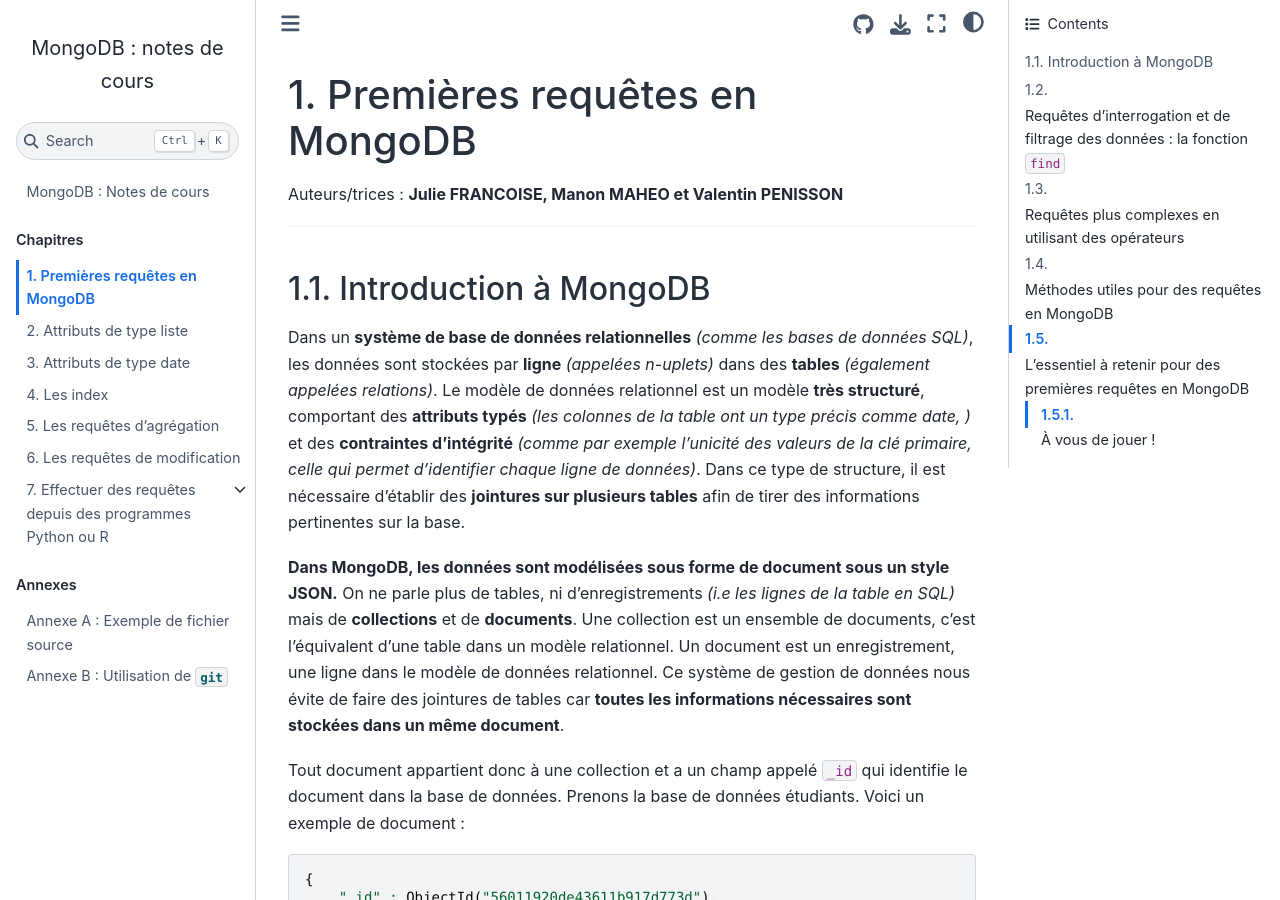
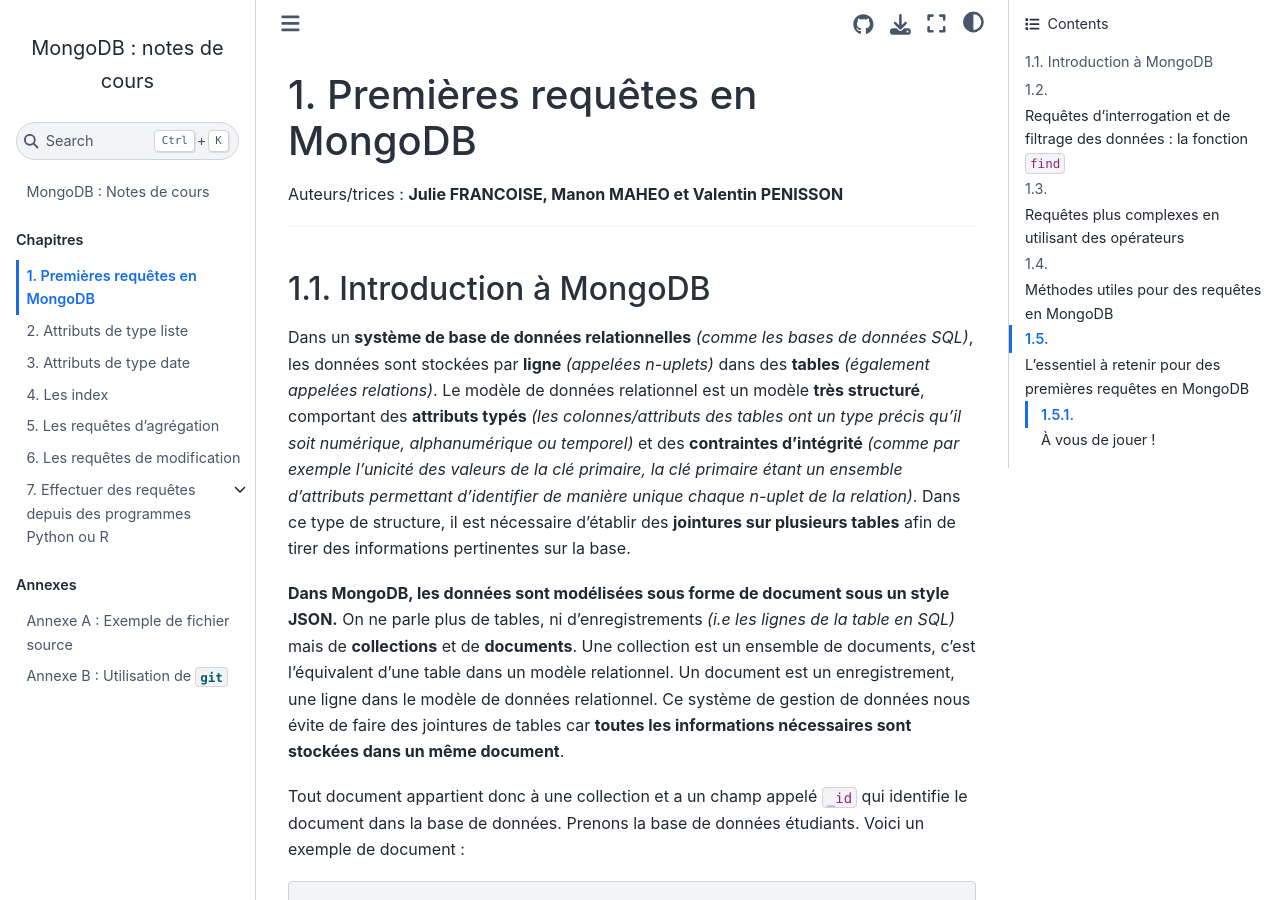
Before and after one commit to rtavenar/mongo_book, a Jupyter Book: the page built from content/01_find.md, in a window 1280 px wide and 900 px high. Built offline with Jupyter Book 1.0.4 settings and Sphinx 7.4.7 and the Sphinx Book theme 1.1.4, drawn with Linux system fonts in a browser that asks for light colours.

Commit message:
Update 01_find.md

```diff
--- a/content/01_find.md
+++ b/content/01_find.md
@@ -21,7 +21,7 @@
 
 ## Introduction à MongoDB
 
-Dans un **système de base de données relationnelles** *(comme les bases de données SQL)*, les données sont stockées par **ligne** *(appelées n-uplets)* dans des **tables** *(également appelées relations)*. Le modèle de données relationnel est un modèle **très structuré**, comportant des **attributs typés** *(les colonnes de la table ont un type précis comme date, )* et des **contraintes d'intégrité** *(comme par exemple l'unicité des valeurs de la clé primaire, celle qui permet d'identifier chaque ligne de données)*. Dans ce type de structure, il est nécessaire d'établir des **jointures sur plusieurs tables** afin de tirer des informations pertinentes sur la base.
+Dans un **système de base de données relationnelles** *(comme les bases de données SQL)*, les données sont stockées par **ligne** *(appelées n-uplets)* dans des **tables** *(également appelées relations)*. Le modèle de données relationnel est un modèle **très structuré**, comportant des **attributs typés** *(les colonnes/attributs des tables ont un type précis qu'il soit numérique, alphanumérique ou temporel)* et des **contraintes d'intégrité** *(comme par exemple l'unicité des valeurs de la clé primaire, la clé primaire étant un ensemble d'attributs permettant d'identifier de manière unique chaque n-uplet de la relation)*. Dans ce type de structure, il est nécessaire d'établir des **jointures sur plusieurs tables** afin de tirer des informations pertinentes sur la base.
 
 **Dans MongoDB, les données sont modélisées sous forme de document sous un style JSON.** On ne parle plus de tables, ni d'enregistrements *(i.e les lignes de la table en SQL)* mais de **collections** et de **documents**. Une collection est un ensemble de documents, c'est l'équivalent d'une table dans un modèle relationnel. Un document est un enregistrement, une ligne dans le modèle de données relationnel. Ce système de gestion de données nous évite de faire des jointures de tables car **toutes les informations nécessaires sont stockées dans un même document**.
 
```
